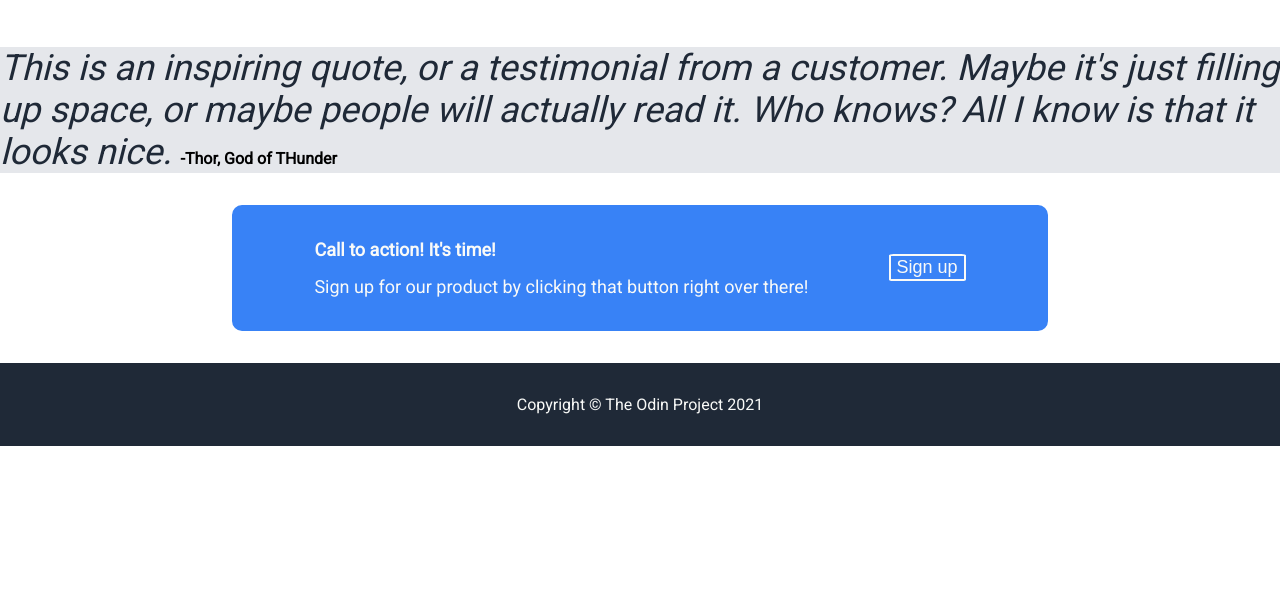
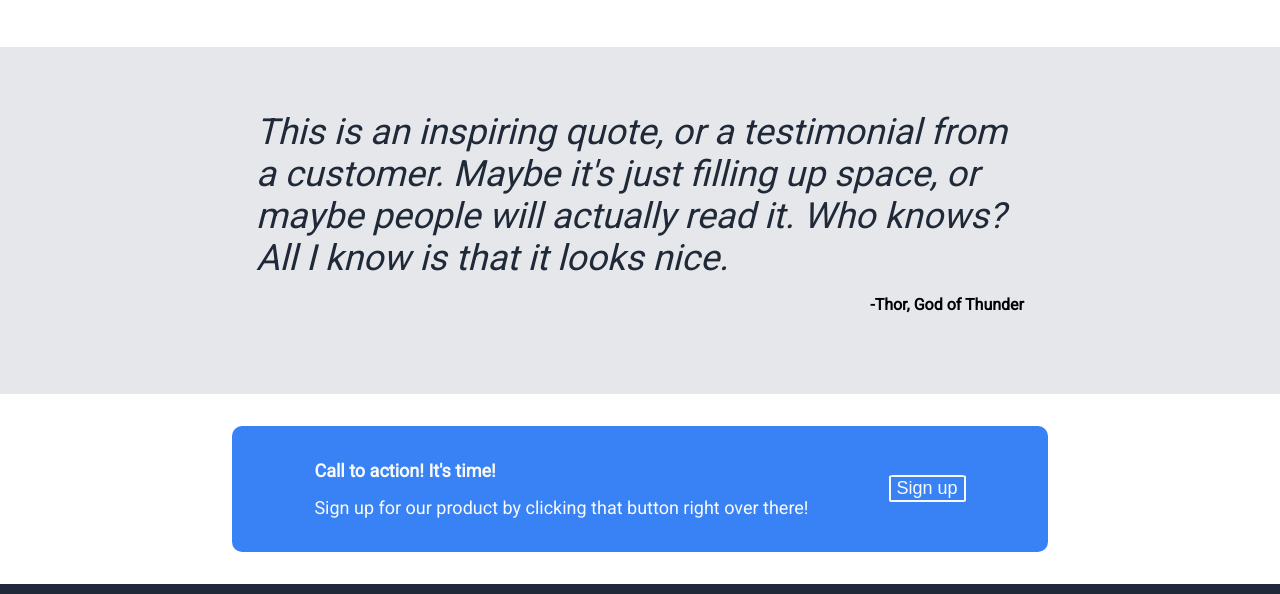
Before and after one commit to enibalo/Landing-Page, a plain HTML site: page index.html in a window 1280 px wide. Shown: the part 848-1442 px from the top of the page. Before the commit the page ends 1294 px from the top, so only its background shows below. Drawn offline with Linux system fonts and the light colour scheme.

Commit message:
Add padding to quote section and layout its contents vertically

```diff
--- a/index.html
+++ b/index.html
@@ -28,7 +28,7 @@
         </p>
         <button type="button">Sign up</button>
         </div>
-        <img class="medium-image" src="./img/mountains.jpg" alt="mountains">
+        <img class="medium-image" src="./img/mountains.jpg" alt="Mountains at sunset">
 
     </div>
     <div class="cards title"> Some random information.</div>
@@ -55,7 +55,7 @@
                 filling up space, or maybe people will actually read it. Who knows? All I know
                 is that it looks nice.
             </i>
-            <b>-Thor, God of THunder</b>
+            <p><b>-Thor, God of Thunder</b></p>
         </div>
         <div class="bottom-banner">
             <div class="pop-up">
--- a/style.css
+++ b/style.css
@@ -119,6 +119,13 @@
 
 .quote-banner{
     background-color:#E5E7EB;
+    padding: 64px 256px;
+    display:flex;
+    flex-direction:column;
+}
+
+.quote-banner p {
+    align-self:flex-end;
 }
 
 .section{
```
